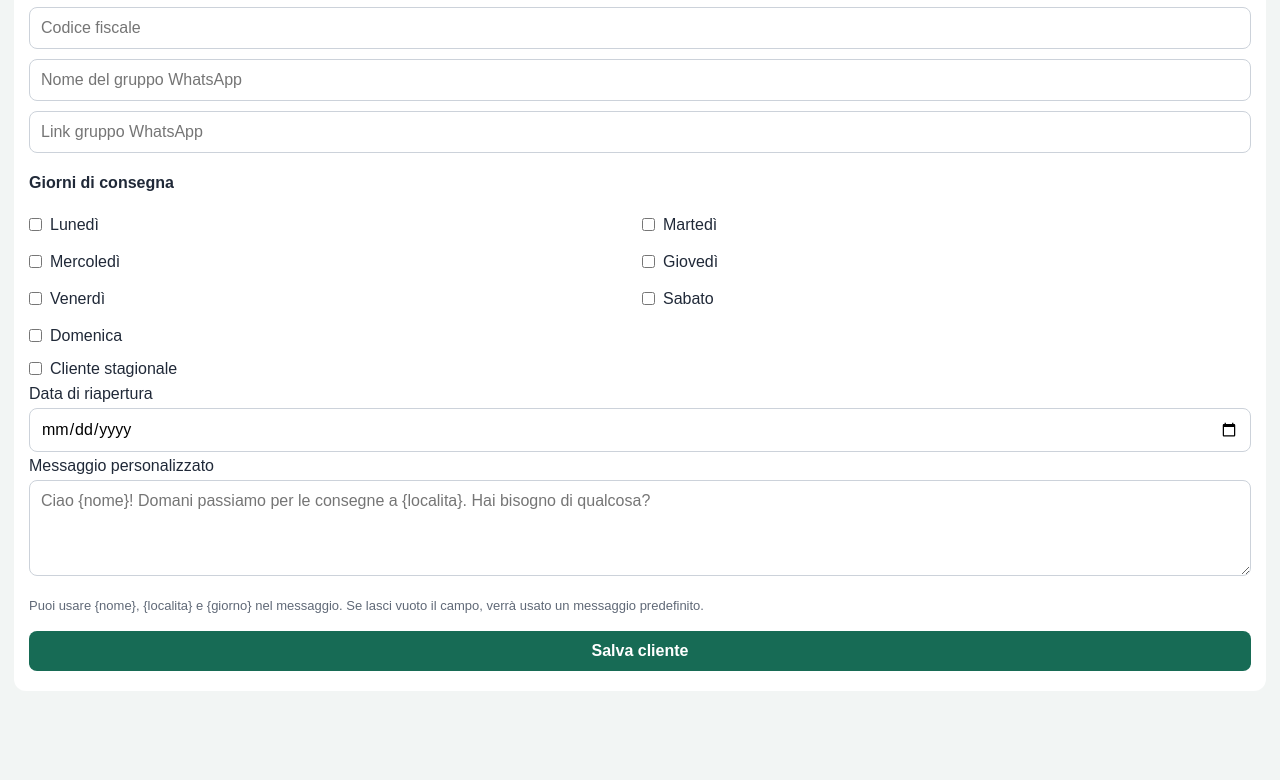
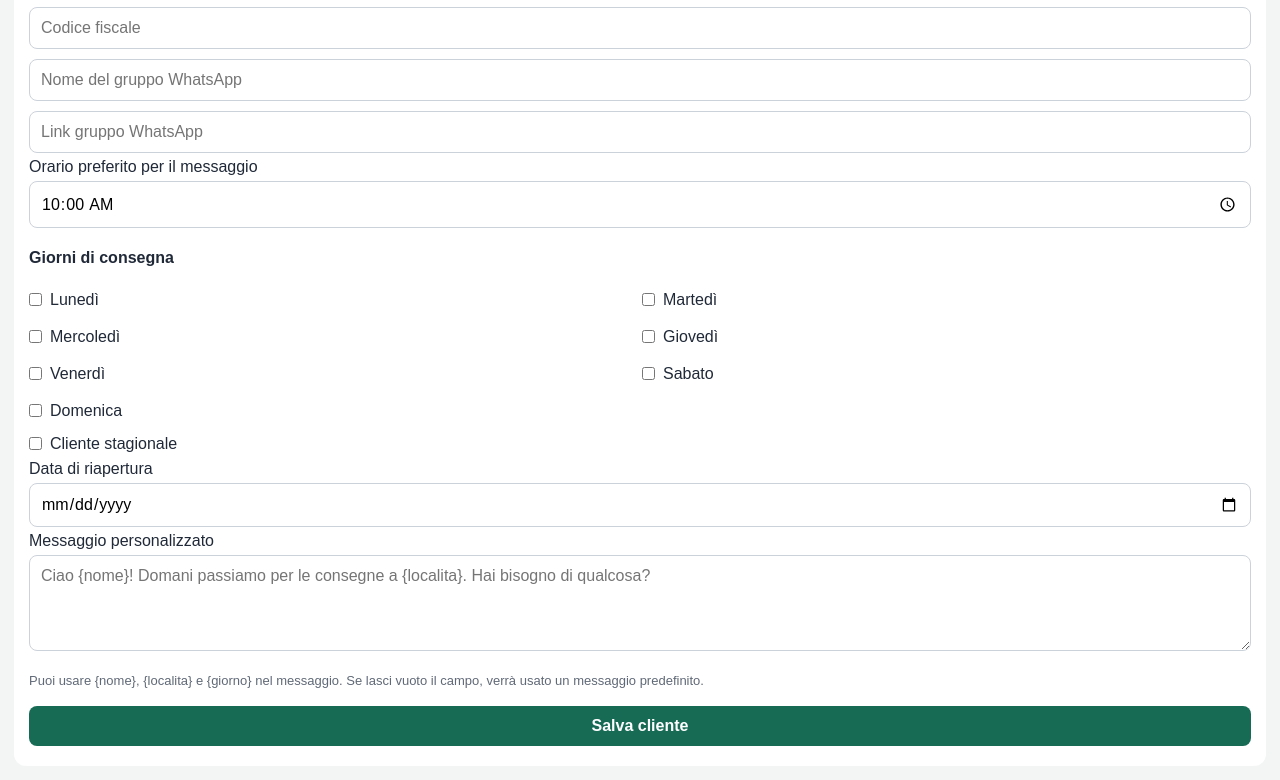
Before and after one commit to puccir83-a11y/le-mie-consegne, a plain HTML site: page index.html in a window 1280 px wide. Shown: the part 1114-1894 px from the top of the page. Before the commit the page ends 1819 px from the top, so only its background shows below. Drawn offline with Linux system fonts and the light colour scheme.

Commit message:
Update index.html

```diff
--- a/index.html
+++ b/index.html
@@ -73,6 +73,8 @@ Gestione clienti, consegne e messaggi WhatsApp
 <input id="tax" placeholder="Codice fiscale">
 <input id="group" placeholder="Nome del gruppo WhatsApp">
 <input id="groupLink" placeholder="Link gruppo WhatsApp">
+<label>Orario preferito per il messaggio</label>
+<input type="time" id="sendTime" value="10:00">
 
 <p><b>Giorni di consegna</b></p>
 <div class="days">
```
